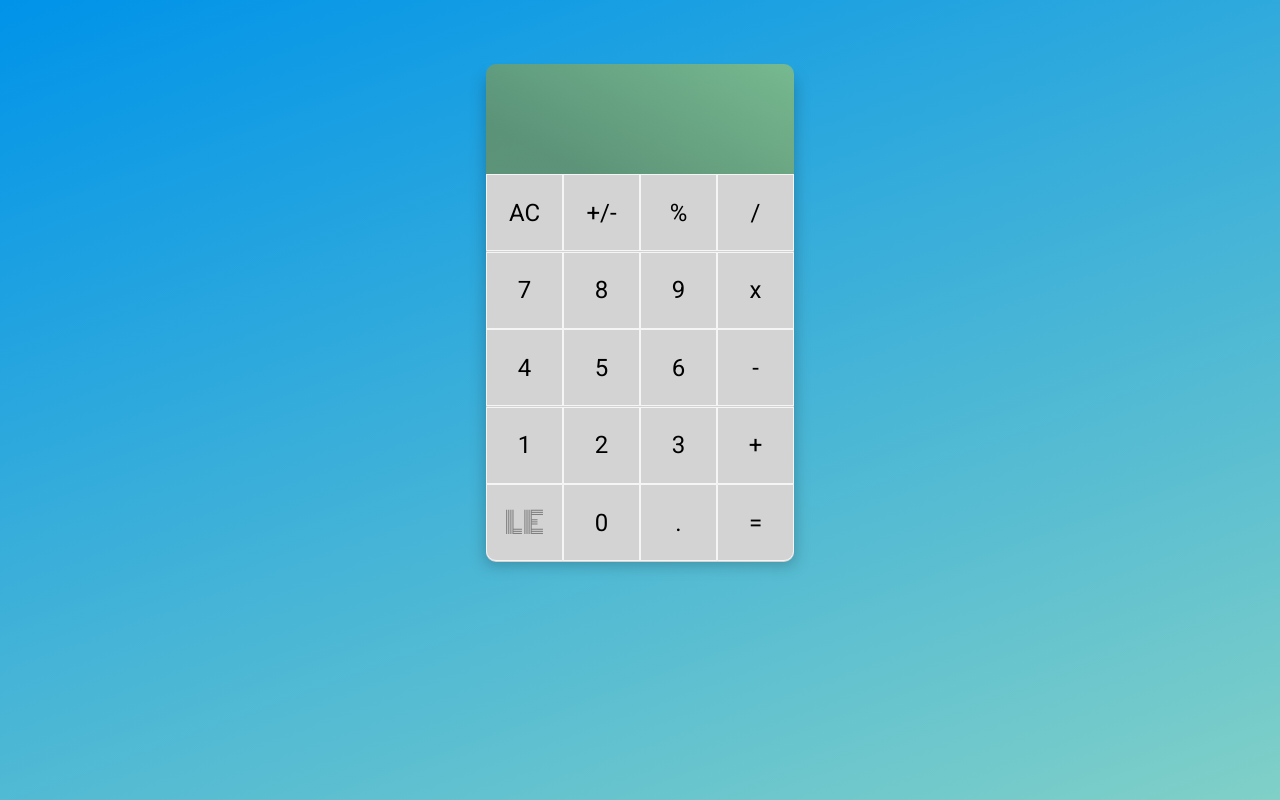
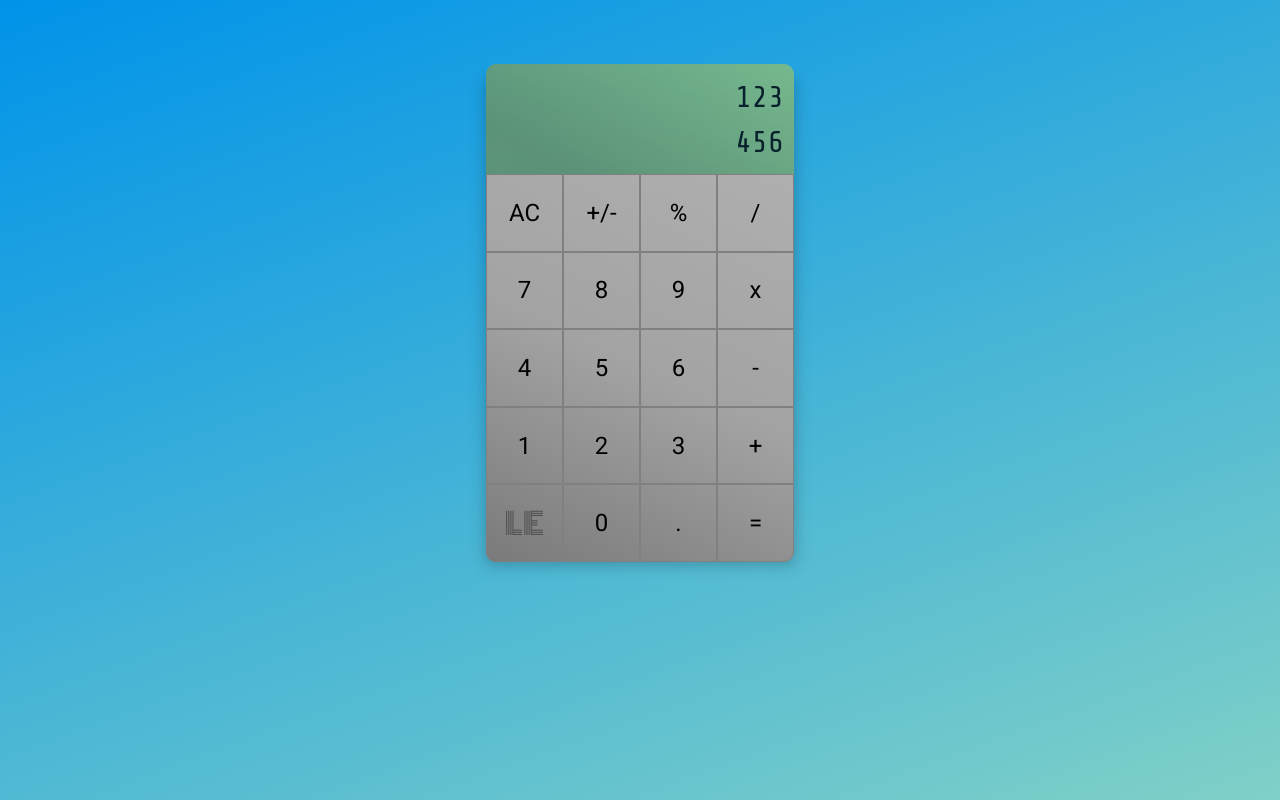
Before and after one commit to lae321/Calculator, a plain HTML site: page index.html in a window 1280 px wide. Drawn offline with nearby package versions, Linux system fonts and the light colour scheme.

Commit message:
More styling

```diff
--- a/app.js
+++ b/app.js
@@ -20,7 +20,7 @@ const calculate = (currentNum, operator, prevNum) => {
     return toNum1 + toNum2;
   } else if (operator === "-") {
     result = toNum1 - toNum2;
-    return toNum1 - toNum2;
+    return toNum2 - toNum1;
   } else if (operator === "x") {
     result = toNum1 * toNum2;
     return toNum1 * toNum2;
@@ -52,7 +52,7 @@ operatorButtons.forEach((button) => {
     operator = event.target.innerHTML;
     updateDisplay(operator);
     prevNum = currentNum;
-    currentNum = ""
+    currentNum = "";
   });
 });
 
--- a/index.html
+++ b/index.html
@@ -1,17 +1,17 @@
 <html lang="en">
   <head>
-  <meta charset="UTF-8">
-  <meta http-equiv="X-UA-Compatible" content="IE=edge">
-  <meta name="viewport" content="width=device-width, initial-scale=1.0">
-  <link rel="stylesheet" href="styles.css">
+    <meta charset="UTF-8" />
+    <meta http-equiv="X-UA-Compatible" content="IE=edge" />
+    <meta name="viewport" content="width=device-width, initial-scale=1.0" />
+    <link rel="stylesheet" href="styles.css" />
     <script src="app.js" async defer></script>
     <title>Calculator</title>
   </head>
   <body>
     <section class="calculator">
       <section class="calculator__display">
-      <div class="prevNum"></div>
-      <div class="currentNum"></div>
+        <div class="prevNum">123</div>
+        <div class="currentNum">456</div>
       </section>
       <section class="calculator__buttons">
         <div class="AC">AC</div>
@@ -34,11 +34,7 @@
         <div class="number">0</div>
         <div class="number">.</div>
         <div class="equals bottom-buttonR">=</div>
-
-
-
       </section>
-
     </section>
   </body>
 </html>
--- a/styles.scss
+++ b/styles.scss
@@ -1,17 +1,16 @@
-@import url('https://fonts.googleapis.com/css2?family=Monoton&family=Roboto&family=Share+Tech+Mono&display=swap');
+@import url("https://fonts.googleapis.com/css2?family=Monoton&family=Roboto&family=Share+Tech+Mono&display=swap");
 
 * {
   margin: 0;
   padding: 0;
+  box-sizing: border-box;
 }
 
 body {
   font-family: Arial, Helvetica, sans-serif;
   font-size: 24px;
-  background-color: #0093E9;
-  background-image: linear-gradient(160deg, #0093E9 0%, #80D0C7 100%);
-
-
+  background-color: #0093e9;
+  background-image: linear-gradient(160deg, #0093e9 0%, #80d0c7 100%);
 }
 
 .calculator {
@@ -20,17 +19,27 @@ body {
   margin: 5% auto;
   box-shadow: 0 15px 15px 0 rgb(0 0 0 / 25%);
 
-
-
   &__display {
     min-height: 110px;
     max-height: auto;
     width: 308px;
-    background: linear-gradient(27deg, rgba(106,143,95,1) 0%, rgba(106,143,95,1) 19%, rgba(139,190,123,1) 100%);
+    background: linear-gradient(
+      27deg,
+      rgba(106, 143, 95, 1) 0%,
+      rgba(106, 143, 95, 1) 19%,
+      rgba(139, 190, 123, 1) 100%
+    );
     border-radius: 10px 10px 0 0;
     opacity: 80%;
+    padding: 10px;
     font-family: "Share Tech Mono", sans-serif;
     font-size: 30px;
+    display: flex;
+    align-items: flex-end;
+    justify-content: space-around;
+    flex-direction: column;
+    word-wrap: break-word;
+    word-break: break-all;
   }
 
   &__buttons {
@@ -40,20 +49,24 @@ body {
     grid-template-columns: 1fr 1fr 1fr 1fr;
     grid-template-rows: 1fr 1fr 1fr 1fr 1fr;
     gap: 0;
-    background-color:lightgray;
+    background: linear-gradient(
+      25deg,
+      rgb(122, 122, 122) 0%,
+      rgba(163, 163, 163, 1) 50%,
+      rgba(175, 175, 175, 1) 100%
+    );
     cursor: pointer;
     border-radius: 0 0 10px 10px;
     font-family: "Roboto", sans-serif;
-
+    justify-content: center;
+    align-content: center;
 
     div {
       display: flex;
       justify-content: center;
       align-items: center;
-      height: 75px;
-      width: 75px;
-      background-color: lightgray;
-      border: 1px whitesmoke solid;
+      background-color: none;
+      border: 1px solid gray;
       outline: none;
     }
 
@@ -66,13 +79,13 @@ body {
     }
 
     div:hover {
-      background-color: rgba(128, 128, 128, 0.685);
+      background-color: rgba(128, 128, 128, 0.548);
     }
 
     .logo {
       font-family: "Monoton", sans-serif;
       font-size: 30px;
-      color: gray;
+      color: rgb(80, 80, 80);
     }
   }
 }
```
Also changed, not shown: styles.css. Lines whose indentation alone changed are shown as unchanged.
